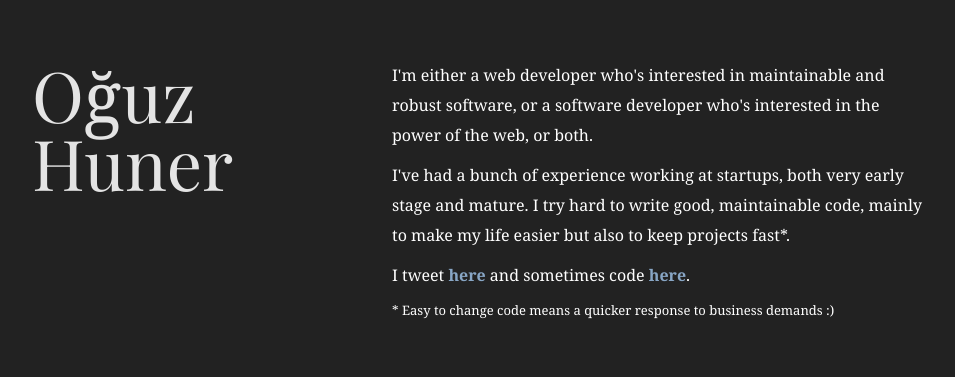
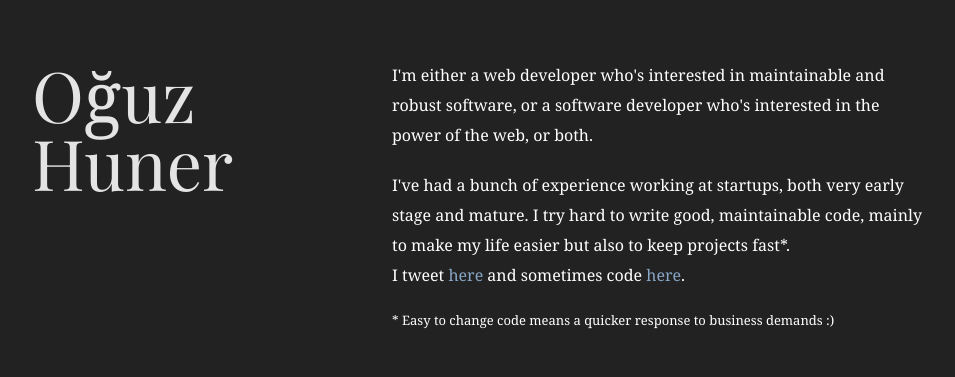
Before and after one commit to oguzcanhuner/oguzcanhuner.com, a plain HTML site: page index.html in a window 1280 px wide. Shown: the top 377 px of the page, without its empty margins (158-1113 px from the left). Drawn offline with nearby package versions, Linux system fonts and the light colour scheme; a web font is replaced by a local one.

Commit message:
add some better spacing between paragraphs

```diff
--- a/index.html
+++ b/index.html
@@ -13,11 +13,11 @@
         </header>
 
         <article class="three-fifths">
-          <p>I'm either a web developer who's interested in maintainable and robust software, or a software developer who's interested in
+          <p class="medium-margin">I'm either a web developer who's interested in maintainable and robust software, or a software developer who's interested in
           the power of the web, or both.</p>
           <p>I've had a bunch of experience working at startups, both very early stage and mature. I try hard to write good, maintainable code,
           mainly to make my life easier but also to keep projects fast*.</p>
-          <p>I tweet <a href="http://twitter.com/oguzcanhuner">here</a> and sometimes code <a href="http://github.com/oguzcanhuner">here</a>.</p>
+          <p class="medium-margin">I tweet <a href="http://twitter.com/oguzcanhuner">here</a> and sometimes code <a href="http://github.com/oguzcanhuner">here</a>.</p>
           <p class="note">* Easy to change code means a quicker response to business demands :)</p>
         </article>
 
--- a/stylesheet.css
+++ b/stylesheet.css
@@ -15,7 +15,6 @@ p{
 
 a{
   color: #88A6C5;
-  font-weight: bold;
   text-decoration: none;
 }
 
@@ -39,10 +38,6 @@ a:hover{
 .hero{
   margin-top: 60px;
   margin-bottom: 60px;
-}
-
-.hero p{
-  margin-bottom: 10px;
 }
 
 .note{
```
